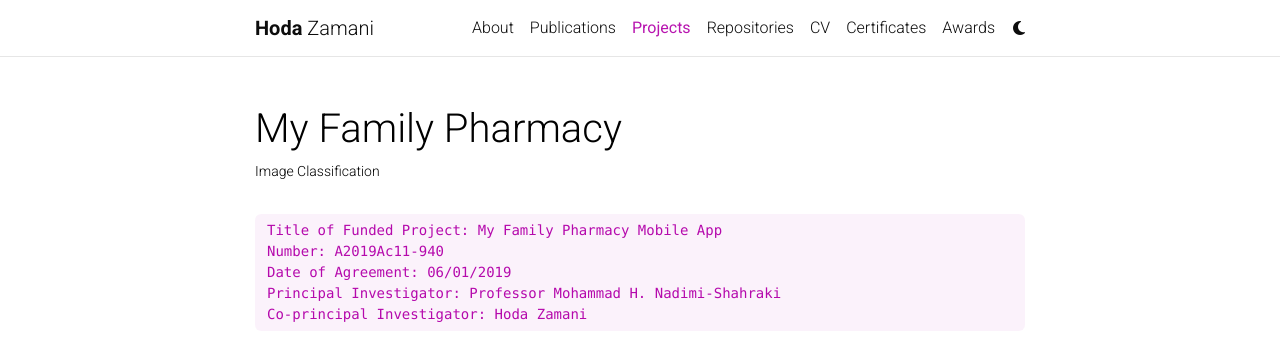
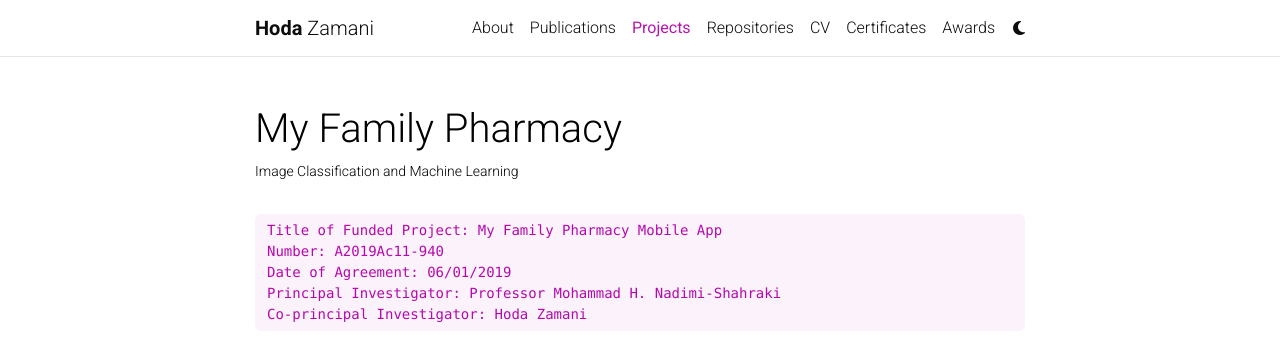
Before and after one commit to HodaZamani/HodaZamani.github.io, a Jekyll site: the page built from _projects/2_project.md, in a window 1280 px wide and 900 px high. Shown: the top 349 px of the window. Built offline with Jekyll 4.4.1, drawn with Linux system fonts in a browser that asks for light colours; full-size pictures stand in for the smaller copies a plugin makes; comment, search, counter and statistics services are not loaded; a style sheet for code colours, icons or effects is not loaded.

Commit message:
Update 2_project.md

```diff
--- a/_projects/2_project.md
+++ b/_projects/2_project.md
@@ -1,7 +1,7 @@
 ---
 layout: page
 title: My Family Pharmacy
-description: Image Classification
+description: Image Classification and Machine Learning
 img: assets/img/Image13.jpg
 importance: 2
 category: work
```
